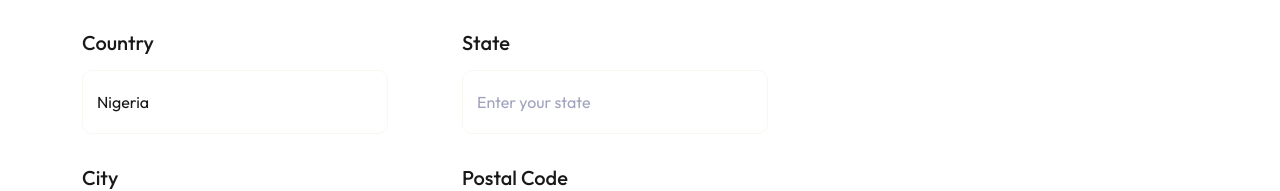
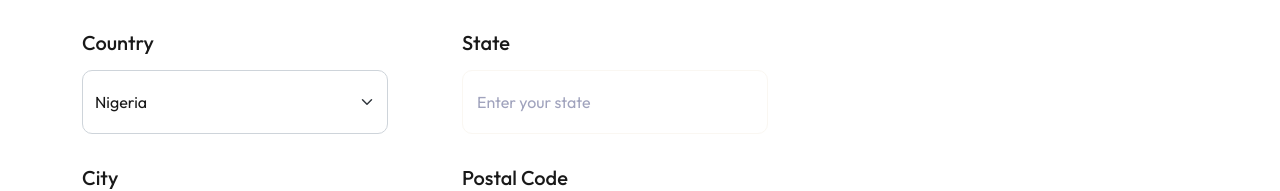
Before and after one commit to Ayodejioladimeji/dEkOR, a Next.js app: page /checkout in a window 1280 px wide. Shown: the part 722-913 px from the top of the page. Built offline with nearby package versions, Linux system fonts and the light colour scheme.

Commit message:
added major updates

```diff
--- a/src/styles/global/__mixins.scss
+++ b/src/styles/global/__mixins.scss
@@ -115,4 +115,9 @@
   font-family: $primary-font;
   background: $color;
   border: none;
+  transition: $transitions;
+
+  &:hover {
+    background: #27493eb2;
+  }
 }
--- a/src/styles/pages/__checkout.scss
+++ b/src/styles/pages/__checkout.scss
@@ -28,14 +28,29 @@
       margin-bottom: 12px;
     }
 
-    input,
-    select {
+    input {
       @include input($border-color);
       width: 100%;
       border-radius: 10px;
       height: 64px;
       font-size: 16px;
       color: $text-color;
+
+      &:focus {
+        border: 1px solid $primary-color;
+      }
+    }
+
+    .form-select {
+      width: 100%;
+      border-radius: 10px;
+      height: 64px;
+      font-size: 16px;
+      color: $text-color;
+
+      &:focus {
+        border: 1px solid $primary-color;
+      }
     }
   }
 
--- a/src/styles/pages/__product-details.scss
+++ b/src/styles/pages/__product-details.scss
@@ -190,6 +190,10 @@
             background: transparent;
             border: 1px solid $primary-color;
             color: $primary-color;
+
+            &:hover {
+              background: #68807833;
+            }
           }
 
           @media (max-width: 500px) {
```
